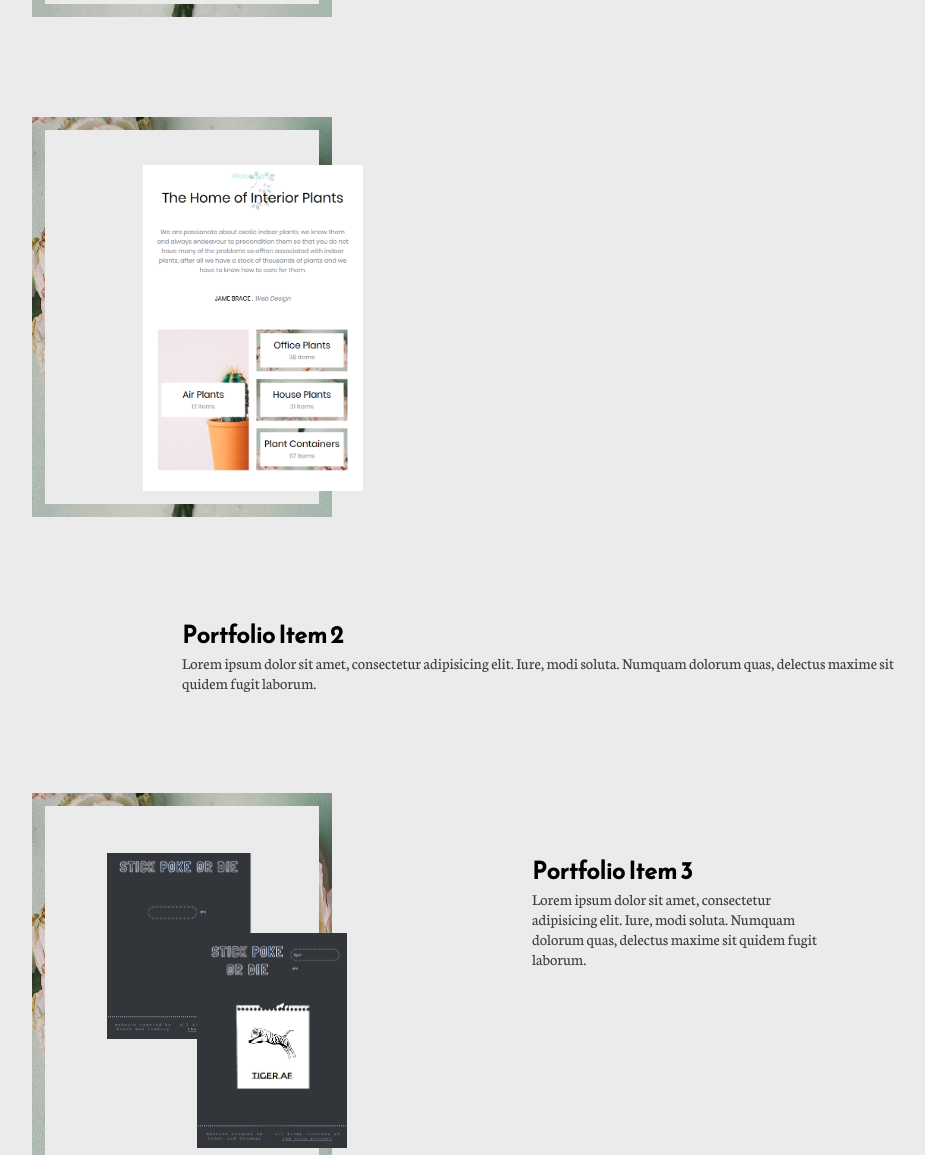
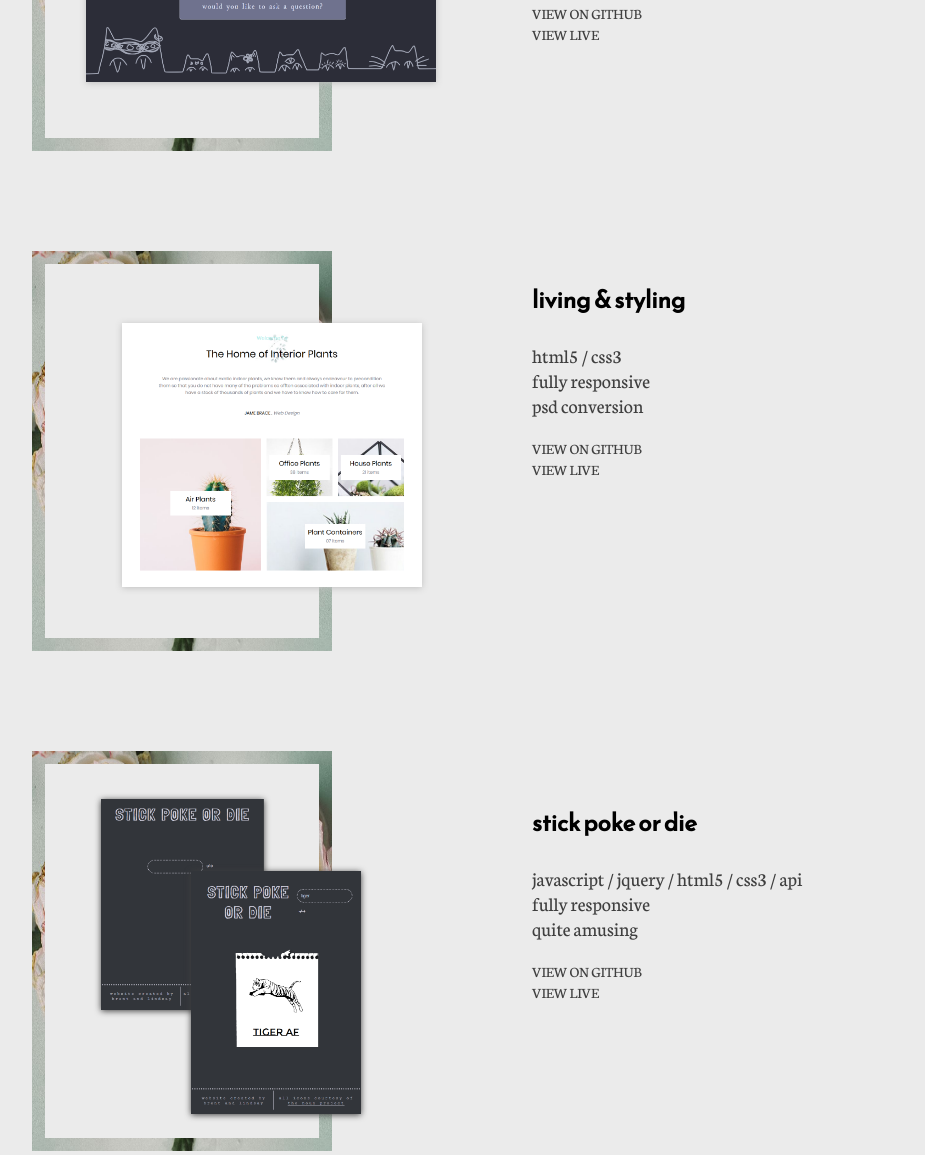
Before and after one commit to lindsaywoods/portfolio, a website: page index.html in a window 1280 px wide. Shown: the part 1645-2800 px from the top of the page, without its empty margins (208-1133 px from the left). Drawn offline with Linux system fonts and the light colour scheme.

Commit message:
layout almost done, working on styling and copy

```diff
--- a/index.html
+++ b/index.html
@@ -11,14 +11,16 @@
 <body>
   <header>
     <div class="headerColourBorder">
-      <h1>welcome</h1>
+      <!-- <h2 class="topHeader" >lindsay woods. crafter. coder.</h2> -->
+      <h1>lindsay woods</h1>
+      <h2 class="bottomHeader">crafter. <span class="bold"> coder.</span></h2>
     </div>
   </header>
     <main>
       <div class="wrapper">
         <div class="aboutMeSection">
           <div class="aboutMeCopy">
-            <h2>about me</h2>
+            <h2 class="sectionHeader">about me</h2>
             <p>Lorem, ipsum dolor sit amet consectetur adipisicing elit. Fugiat modi, error molestias perferendis, adipisci rem saepe dolores itaque, sapiente ipsa sit sequi veritatis culpa! Rem?</p>
             <p>Lorem ipsum, dolor sit amet consectetur adipisicing elit. Fuga laboriosam unde repellat, nisi officia odio repellendus ratione aliquam odit quam commodi quidem corporis aliquid ad dolorem, omnis numquam impedit quo.</p>
           </div>
@@ -33,6 +35,7 @@
         </div>
         <!-- beginning of portfolio section -->
         <div class="portSection">
+          <h2 class="sectionHeader portHeader">portfolio</h2>
           <div class="portItem portItem1">
             <div class="portItemImageContainer">
                 <div class="portItem1Image">
@@ -40,29 +43,35 @@
                 </div>
             </div>
             <div class="portItemDesc">
-              <h2 class="portTitle">Madame Grimalkin's Soothsaying Wonder Kittens</span>  </h2>
+                <h2 class="portTitle">Madame Grimalkin's Soothsaying Wonder Kittens</h2>
                 <ul class="portList">
-                <li>javascript / html / css</li>
+                    <li>javascript / jquery / html5 / css3</li>
                     <li>fully responsive</li>
                     <li>pretty fun</li>
                 </ul>
                 <div class="viewLinksContainer">
                     <p><a href="#">view on github</a></p>
-                <p><a href="#">live on github</a></p>
+                    <p><a href="#">view live</a></p>
                 </div>
             </div>
           </div>
           <div class="portItem portItem2">
             <div class="portItemImageContainer">
                 <div class="portItem2Image">
-                <img class="portImage2" src="/styles/assets/plants.png" alt="">
-                </div>
+                  <img class="portImage2" src="/styles/assets/livingstyling.png" alt="">
                 </div>
             </div>
             <div class="portItemDesc">
-              <h2>Portfolio Item 2</h2>
-              <p>Lorem ipsum dolor sit amet, consectetur adipisicing elit. Iure, modi soluta. Numquam dolorum quas, delectus maxime sit
-                quidem fugit laborum.</p>
+                <h2 class="portTitle">Living & Styling</h2>
+                <ul class="portList">
+                    <li>html5 / css3</li>
+                    <li>fully responsive</li>
+                    <li>psd conversion</li>
+                </ul>
+                <div class="viewLinksContainer">
+                    <p><a href="#">view on github</a></p>
+                    <p><a href="#">view live</a></p>
+                </div>
             </div>
           </div>
           <div class="portItem portItem3">
@@ -73,9 +82,15 @@
               </div>
             </div>
             <div class="portItemDesc">
-              <h2>Portfolio Item 3</h2>
-              <p>Lorem ipsum dolor sit amet, consectetur adipisicing elit. Iure, modi soluta. Numquam dolorum quas, delectus maxime sit
-                quidem fugit laborum.</p>
+              <h2 class="portTitle">stick poke or die</h2>
+              <ul class="portList">
+                <li>javascript / jquery / html5 / css3 / api</li>
+                <li>fully responsive</li>
+                <li>quite amusing</li>
+              </ul>
+              <div class="viewLinksContainer">
+                <p><a href="#">view on github</a></p>
+                <p><a href="#">view live</a></p>
               </div>
             </div>
           </div>
@@ -176,7 +191,7 @@
             <div class="contactImage"></div>
           </div>
         </section>
-      </div>
+      <!-- </div> -->
     </main>
     <footer>
       <p>something interesting in the footer goes here</p>
--- a/notes.txt
+++ b/notes.txt
@@ -1,8 +1,7 @@
 -firebase logo
 - react logo
 - fix email
-- set up github
--
+- CHANGE FILTER TO STYLED PHOTO
 
 
 
--- a/styles/style.css
+++ b/styles/style.css
@@ -172,19 +172,31 @@ header {
   display: flex;
   justify-content: center; }
 
+.sectionHeader {
+  font-size: 30px; }
+
 .headerColourBorder {
   display: flex;
   justify-content: center;
   align-items: center;
   border: 13px solid;
   border-image: url("/styles/assets/daria-shevtsova-57355.jpg") 30 30;
-  padding: 50px;
+  padding: 70px;
   min-width: 300px;
   max-width: 500px;
   position: relative; }
   .headerColourBorder h1 {
     position: absolute;
     font-size: 100px; }
+  .headerColourBorder h2 {
+    position: absolute;
+    margin-top: 10px; }
+
+.topHeader {
+  top: -36%; }
+
+.bottomHeader {
+  bottom: -36%; }
 
 .aboutMeSection {
   display: flex;
@@ -227,6 +239,9 @@ header {
     font-size: 20px;
     color: #3f3f3f; }
 
+.portHeader {
+  padding-left: 20px; }
+
 .portItem h2 {
   margin-top: 20%; }
 
@@ -247,10 +262,19 @@ header {
 
 .portItem {
   margin: 100px; }
+  .portItem img {
+    filter: drop-shadow(0px 1px 3px #bfbfbf); }
+
+.portItem3 img {
+  filter: drop-shadow(0px 1px 3px #3f3f3f); }
+
+.portItem1 {
+  margin-top: 40px; }
 
 .portTitle {
   flex-direction: column;
-  text-transform: lowercase; }
+  text-transform: lowercase;
+  margin-bottom: 25px; }
 
 .portItemImageContainer {
   position: relative; }
@@ -262,23 +286,23 @@ header {
   left: 18%; }
 
 .portImage3 {
-  width: 150px;
+  width: 170px;
   position: absolute;
-  top: 35%;
-  left: 55%; }
+  top: 30%;
+  left: 53%; }
 
 .portImage31 {
-  width: 150px;
+  width: 170px;
   position: absolute;
-  top: 15%;
-  left: 25%;
+  top: 12%;
+  left: 23%;
   z-index: -1; }
 
 .portImage2 {
-  width: 220px;
+  width: 300px;
   position: absolute;
-  top: 12%;
-  left: 37%; }
+  top: 18%;
+  left: 30%; }
 
 .portItem1Image, .portItem2Image, .portItem3Image {
   width: 300px;
--- a/styles/styles.scss
+++ b/styles/styles.scss
@@ -53,13 +53,17 @@ header {
     justify-content: center;
 }
 
+.sectionHeader {
+    font-size: 30px;
+}
+
 .headerColourBorder {
     display: flex;
     justify-content: center;
     align-items: center;
     border: 13px solid;
     border-image:url("/styles/assets/daria-shevtsova-57355.jpg") 30 30;
-    padding: 50px;
+    padding: 70px;
     min-width: 300px;
     max-width: 500px;
     position: relative;
@@ -67,6 +71,19 @@ header {
         position: absolute;
         font-size: 100px;
     }
+
+    h2 {
+        position: absolute;
+        margin-top: 10px;
+    }
+}
+
+.topHeader {
+    top: -36%;
+}
+
+.bottomHeader {
+    bottom: -36%;
 }
 
 .aboutMeSection {
@@ -120,6 +137,10 @@ header {
     }
 }
 
+.portHeader {
+    padding-left: 20px;
+}
+
 .portItem {
     h2 {
         margin-top: 20%;
@@ -143,13 +164,28 @@ header {
     display: flex;
 }
 
+
 .portItem {
     margin: 100px;
+    img{
+        filter: drop-shadow(0px 1px 3px $lightGrey);
+    }
+}
+
+.portItem3 {
+    img {
+        filter: drop-shadow(0px 1px 3px $darkGrey);
+    }
+}
+
+.portItem1 {
+    margin-top: 40px;
 }
 
 .portTitle {
     flex-direction: column;
     text-transform: lowercase;
+    margin-bottom: 25px;
 }
 
 .portItemImageContainer {
@@ -164,25 +200,25 @@ header {
 }
 
 .portImage3 {
-    width: 150px;
+    width: 170px;
     position: absolute;
-    top: 35%;
-    left: 55%;
+    top: 30%;
+    left: 53%;
 }
 
 .portImage31 {
-    width: 150px;
+    width: 170px;
     position: absolute;
-    top: 15%;
-    left: 25%;
+    top: 12%;
+    left: 23%;
     z-index: -1;
 }
 
 .portImage2 {
-    width: 220px;
+    width: 300px;
     position: absolute;
-    top: 12%;
-    left: 37%;
+    top: 18%;
+    left: 30%;
 }
 
 .portItem1Image, .portItem2Image, .portItem3Image {
@@ -196,16 +232,6 @@ header {
 .portItemDesc {
     margin-left: 25%;
 }
-
-// .portItem1Desc {
-//     display: flex;
-//     flex-direction: column;
-//     text-align: left;
-//     h2  {
-//         text-align: left;
-//         padding-left: 0;
-//     }
-// }
 
 .portList {
     display: flex;
@@ -225,10 +251,6 @@ header {
         max-width: 50px;
         margin: 15px;
     }
-}
-
-.skillsSection {
-
 }
 
 .contactSection {
```
Also changed, not shown: styles/assets/GrimResponsive.png (deleted), styles/assets/grimalkinResponsive.png (deleted), styles/assets/livingstyling.png (added), styles/assets/plants.png (deleted). Lines whose indentation alone changed are shown as unchanged.
